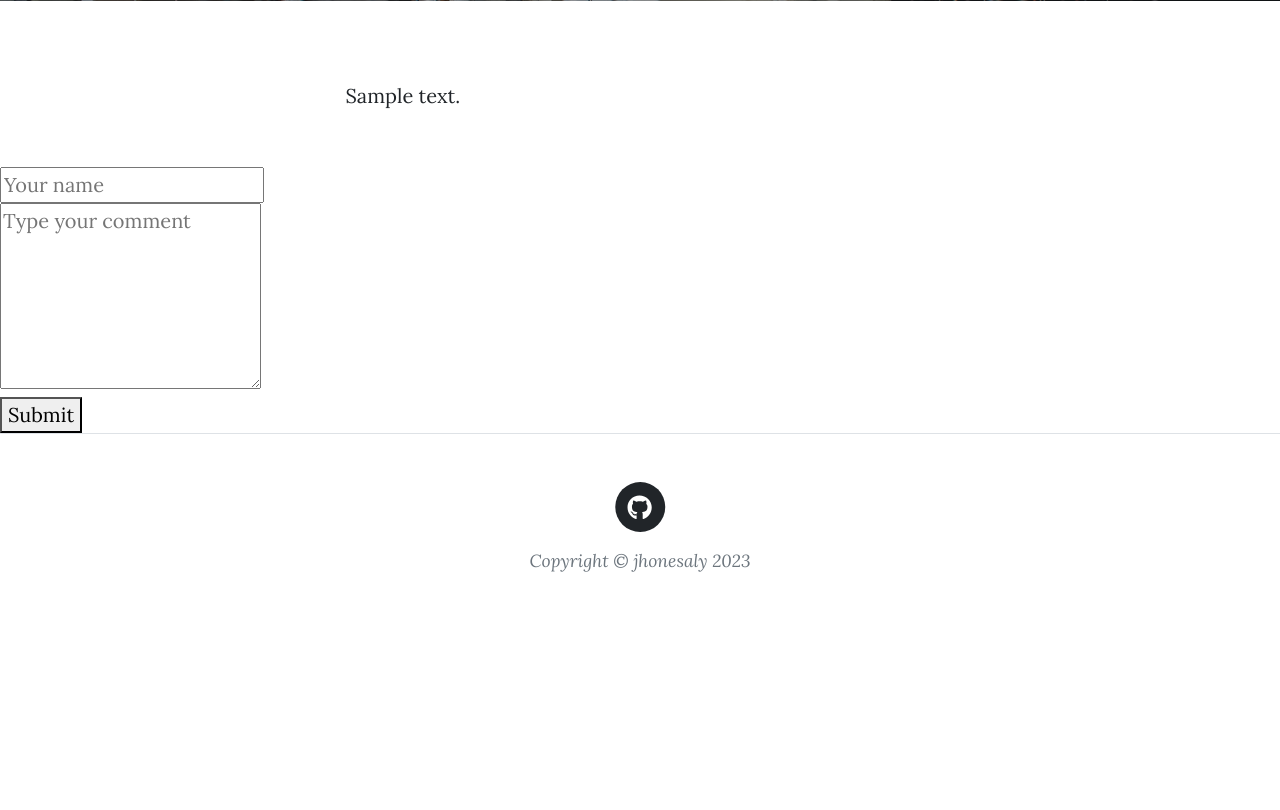
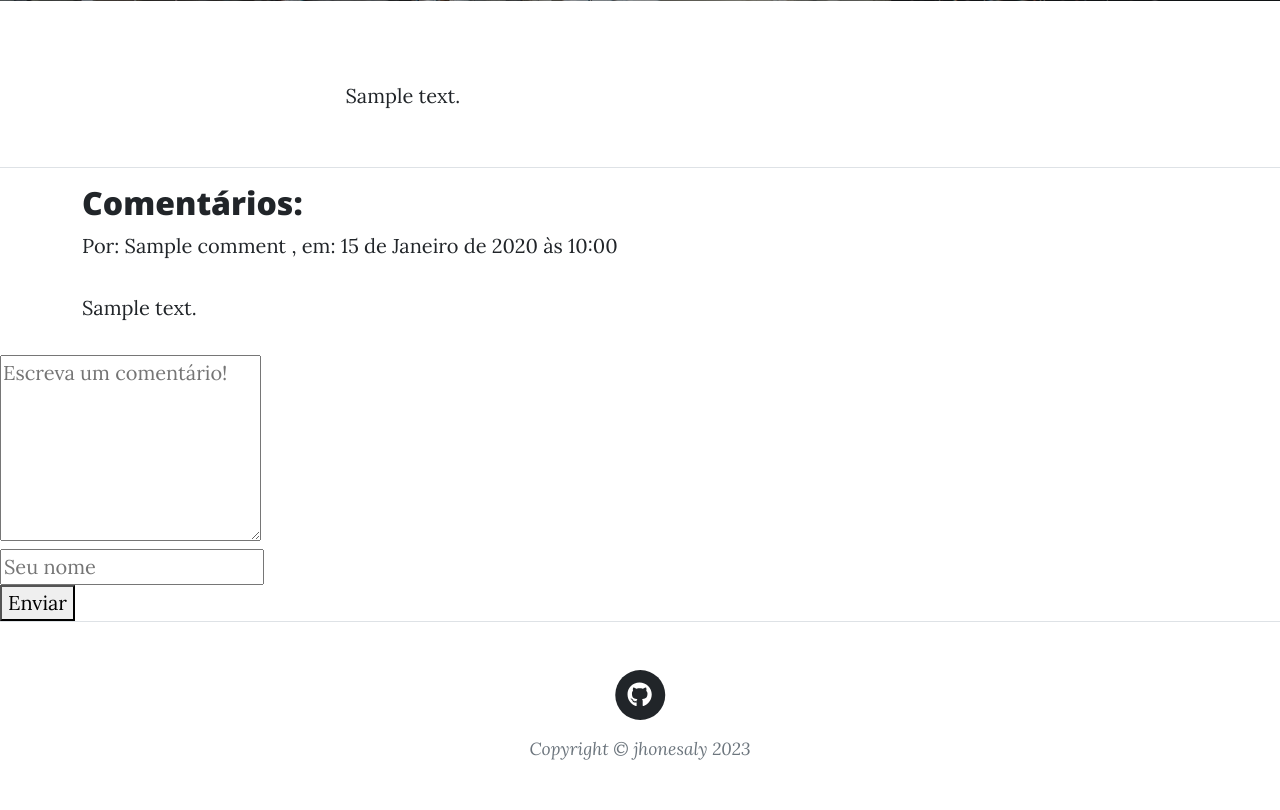
Before and after one commit to jhonesaly/django_blog, a Django app: page /posts/1 in a window 1280 px wide. Shown: the part 565-1375 px from the top of the page. Before the commit the page ends 1137 px from the top, so only its background shows below. Run offline with Django 4.2, Linux system fonts and the light colour scheme; tables that the repository leaves empty hold one stand-in row (values such as "Sample post"); some libraries are stand-ins or nearby versions.

Commit message:
feat: novo template funcional

```diff
--- a/templates/post.html
+++ b/templates/post.html
@@ -65,49 +65,52 @@
             </div>
         </article>
         <!-- Comment Section-->
-        <form id="comment" action="/post/addcomment/{{post.id}}" method="POST">
+        <hr>
+        <h2 class="container">Comentários: </h2>
+        </hr>
+        {% for comment in post.comments.all %}
+
+        <div class="container">
+            <div class="be-comment-block">
+                <div class="be-comment">
+                    <div class="be-img-comment">
+                        <a href="blog-detail-2.html"></a>
+                    </div>
+                    <div class="be-comment-content">
+                            <span class="be-comment-name">
+                                <a href="blog-detail-2.html">Por: {{comment.name}}</a>
+                            </span>
+                            <span class="be-comment-time">
+                                , em: {{comment.created_at}}
+                            </span>
+
+                        <p class="be-comment-text">
+                            {{comment.comment}}
+                        </p>
+                    </div>
+                </div>
+            </div>
+        </div>
+        {% endfor %}
+
+        <form class="comment-form" id="comment" action="/posts/addcomment/{{post.id}}" method="POST">
             {% csrf_token %}
-              <div class="row">
-                <div class="col-md-12 col-sm-12">
-                  <fieldset>
-                    <input name="name" type="text" id="name" placeholder="Your name" required="">
-                  </fieldset>
-                </div>
-                <div class="col-lg-12">
-                  <fieldset>
-                    <textarea name="comment" rows="6" id="message" placeholder="Type your comment" required=""></textarea>
-                  </fieldset>
-                </div>
-                <div class="col-lg-12">
-                  <fieldset>
-                    <button type="submit" id="form-submit" class="main-button">Submit</button>
-                  </fieldset>
-                </div>
-              </div>
-            </form>
-
+            <div class="form-group">
+                <textarea name="comment" rows="6" id="message" placeholder="Escreva um comentário!" required=""></textarea>
+            </div>
+            <div class="form-group">
+                <input name="name" type="text" id="name" placeholder="Seu nome" required="">
+            </div>
+            <div class="form-group">
+                <button type="submit" id="form-submit" class="main-button">Enviar</button>
+            </div>
+        </form>
         <!-- Footer-->
         <footer class="border-top">
             <div class="container px-4 px-lg-5">
                 <div class="row gx-4 gx-lg-5 justify-content-center">
                     <div class="col-md-10 col-lg-8 col-xl-7">
                         <ul class="list-inline text-center">
-                            <!-- <li class="list-inline-item">
-                                <a href="#!">
-                                    <span class="fa-stack fa-lg">
-                                        <i class="fas fa-circle fa-stack-2x"></i>
-                                        <i class="fab fa-twitter fa-stack-1x fa-inverse"></i>
-                                    </span>
-                                </a>
-                            </li>
-                            <li class="list-inline-item">
-                                <a href="#!">
-                                    <span class="fa-stack fa-lg">
-                                        <i class="fas fa-circle fa-stack-2x"></i>
-                                        <i class="fab fa-facebook-f fa-stack-1x fa-inverse"></i>
-                                    </span>
-                                </a>
-                            </li>-->
                             <li class="list-inline-item">
                                 <a href="https://github.com/jhonesaly">
                                     <span class="fa-stack fa-lg">
```
